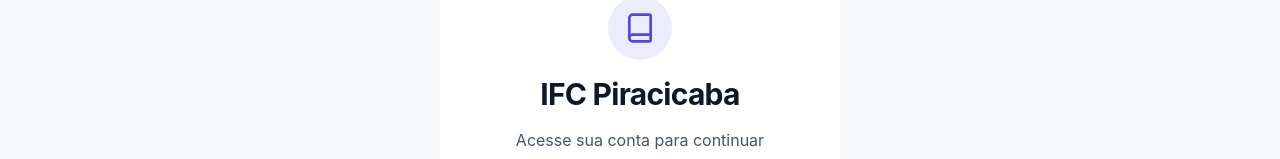
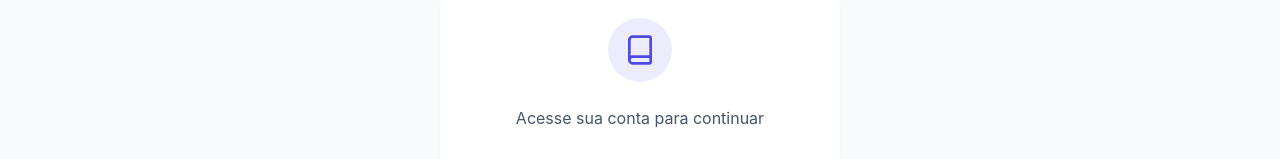
Before and after one commit to richard-imnovi/IFC-Project, a React (Vite) app: page /login in a window 1280 px wide. Shown: the part 178-337 px from the top of the page. Built offline with nearby package versions, Linux system fonts and the light colour scheme; no server answers.

Commit message:
Auto-commit after full sync (build simulation)

```diff
--- a/src/pages/Login.tsx
+++ b/src/pages/Login.tsx
@@ -84,9 +84,6 @@ export default function Login() {
             <div className="bg-primary/10 w-16 h-16 rounded-full flex items-center justify-center mb-2">
               <Book className="h-8 w-8 text-primary" />
             </div>
-            <CardTitle className="text-2xl sm:text-3xl font-bold tracking-tight text-slate-900 flex items-center gap-2">
-              IFC Piracicaba
-            </CardTitle>
           </div>
           <CardDescription className="text-base text-slate-600">
             Acesse sua conta para continuar
```
Also changed, not shown: .skip.config.json.
